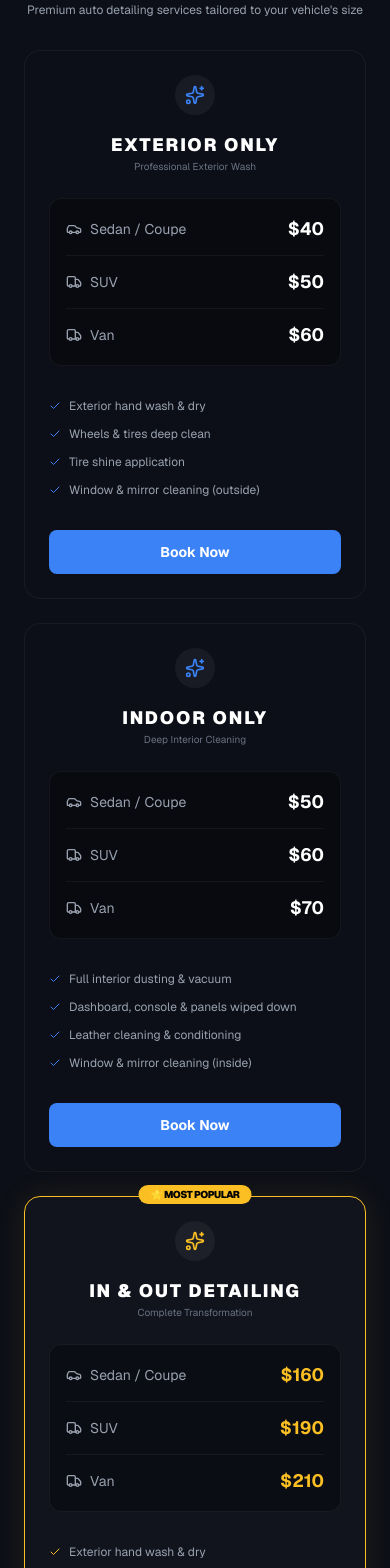
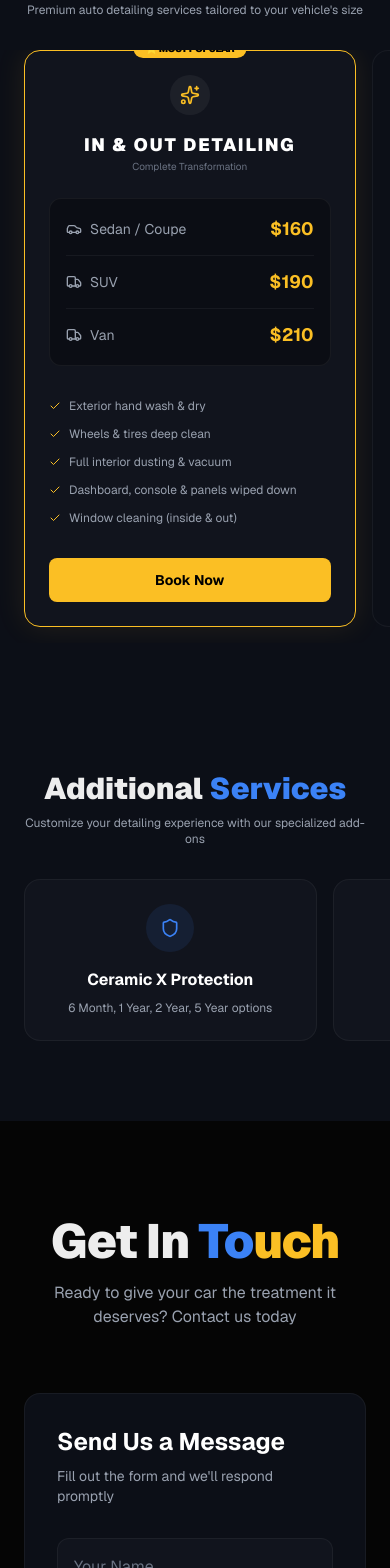
Before and after one commit to zhanz565/MFP_Datailing, a Next.js app: page / in a window 390 px wide. Shown: the part 2060-3628 px from the top of the page. Built offline with nearby package versions, Linux system fonts and the light colour scheme.

Commit message:
Reverted pricing to mobile swipe and set In & Out as first package

```diff
--- a/components/Pricing.tsx
+++ b/components/Pricing.tsx
@@ -1,6 +1,14 @@
 import { Sparkles, Check, Car, Truck } from 'lucide-react';
 
+// We reordered this list so IN & OUT is first!
 const packages = [
+  {
+    name: "IN & OUT DETAILING",
+    sub: "Complete Transformation",
+    prices: { sedan: "160", suv: "190", van: "210" },
+    features: ["Exterior hand wash & dry", "Wheels & tires deep clean", "Full interior dusting & vacuum", "Dashboard, console & panels wiped down", "Window cleaning (inside & out)"],
+    highlighted: true
+  },
   {
     name: "EXTERIOR ONLY",
     sub: "Professional Exterior Wash",
@@ -12,13 +20,6 @@ const packages = [
     sub: "Deep Interior Cleaning",
     prices: { sedan: "50", suv: "60", van: "70" },
     features: ["Full interior dusting & vacuum", "Dashboard, console & panels wiped down", "Leather cleaning & conditioning", "Window & mirror cleaning (inside)"]
-  },
-  {
-    name: "IN & OUT DETAILING",
-    sub: "Complete Transformation",
-    prices: { sedan: "160", suv: "190", van: "210" },
-    features: ["Exterior hand wash & dry", "Wheels & tires deep clean", "Full interior dusting & vacuum", "Dashboard, console & panels wiped down", "Window cleaning (inside & out)"],
-    highlighted: true
   }
 ];
 
@@ -30,10 +31,10 @@ export default function Pricing() {
         <h2 className="text-4xl md:text-5xl font-black mb-2 md:mb-4 tracking-tight">Detailing <span className="text-gold">Packages</span></h2>
         <p className="text-xs md:text-base text-gray-400 mb-8 md:mb-16">Premium auto detailing services tailored to your vehicle's size</p>
 
-        {/* Mobile: Vertical Stack | Desktop: 3-Column Grid */}
-        <div className="grid grid-cols-1 lg:grid-cols-3 gap-6 md:gap-8">
+        {/* Restored Mobile: Horizontal Swipe | Desktop: 3-Column Grid */}
+        <div className="flex overflow-x-auto hide-scrollbar snap-x snap-mandatory pb-4 -mx-6 px-6 md:mx-0 md:px-0 md:grid lg:grid-cols-3 gap-4 md:gap-8">
           {packages.map((pkg) => (
-            <div key={pkg.name} className={`relative p-6 md:p-8 rounded-2xl border flex flex-col ${pkg.highlighted ? 'border-accent bg-[#11141d] shadow-[0_0_30px_rgba(251,191,36,0.1)]' : 'border-white/5 bg-[#0c0f17]'}`}>
+            <div key={pkg.name} className={`w-[85vw] md:w-auto shrink-0 snap-center relative p-6 md:p-8 rounded-2xl border flex flex-col ${pkg.highlighted ? 'border-accent bg-[#11141d] shadow-[0_0_30px_rgba(251,191,36,0.1)]' : 'border-white/5 bg-[#0c0f17]'}`}>
 
               {pkg.highlighted && (
                 <div className="absolute -top-3 left-1/2 -translate-x-1/2 bg-accent text-black font-black px-3 py-0.5 rounded-full text-[10px] md:text-xs flex items-center gap-1 uppercase tracking-tighter">
```
